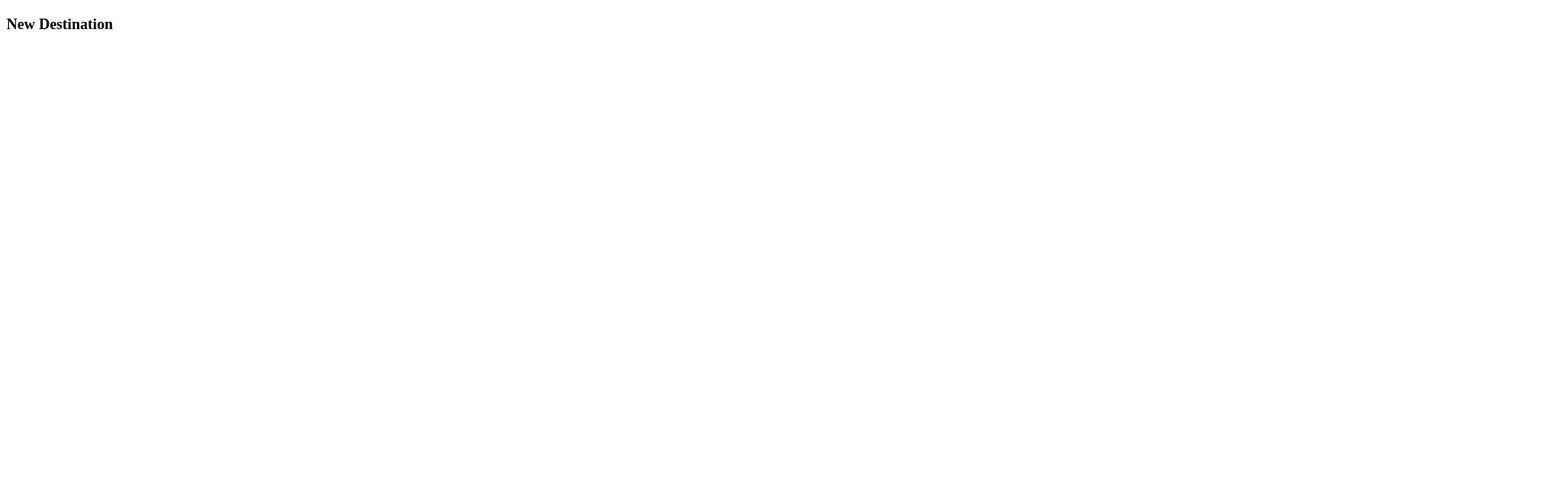
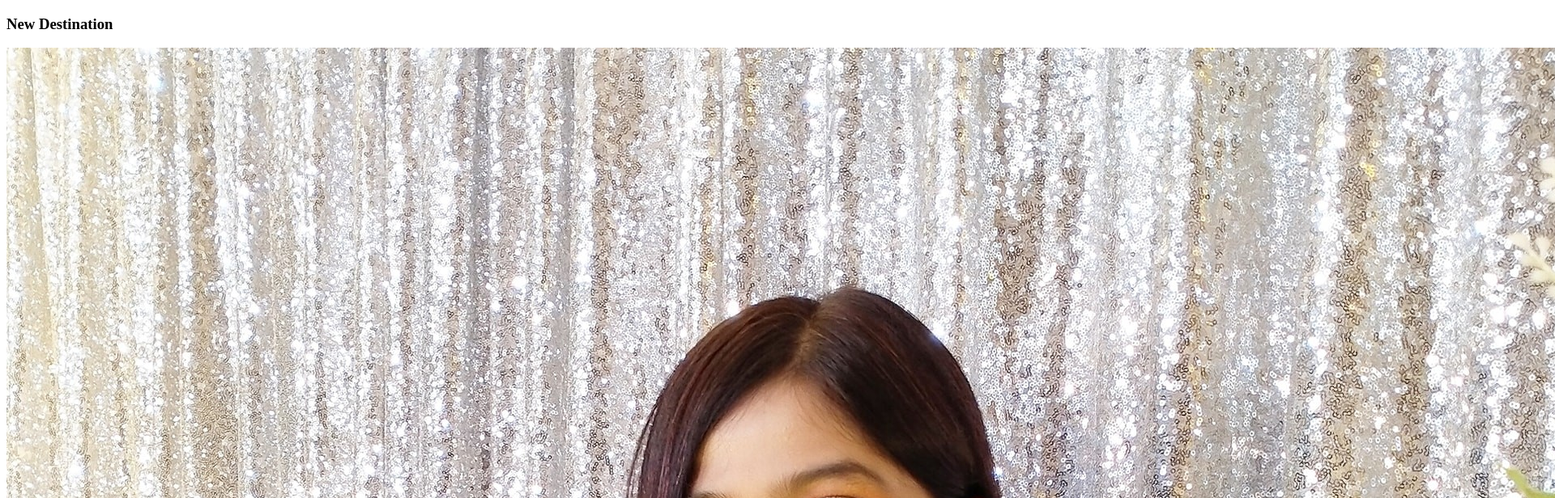
Before and after one commit to Sanzida-Alam-Sinthia/my-third-repo, a plain HTML site: page index.html in a window 1280 px wide. Shown: the top 616 px of the page at 81% size, 1920 px wide, since content can reach past the window. Drawn offline with Linux system fonts and the light colour scheme.

Commit message:
pic added

```diff
--- a/index.html
+++ b/index.html
@@ -8,5 +8,6 @@
 </head>
 <body>
     <h3> New Destination</h3>
+    <img src="ami.jpg" alt="">
 </body>
 </html>
```
Also changed, not shown: ami.jpg (added).
